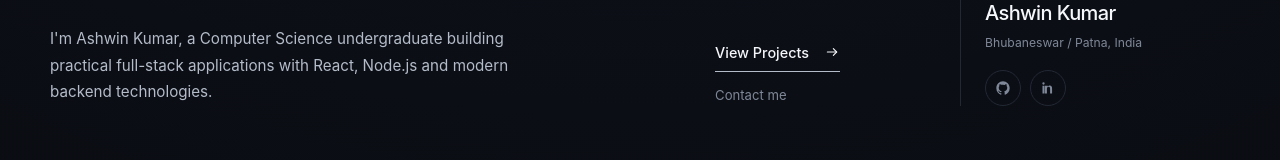
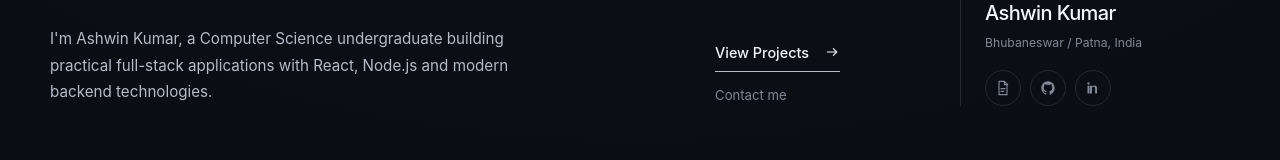
Before and after one commit to ashwinkumar928/developer-portfolio, a React (Vite) app: page / in a window 1280 px wide. Shown: the part 434-594 px from the top of the page. Built offline with nearby package versions, Linux system fonts and the light colour scheme.

Commit message:
Add CV link to portfolio

```diff
--- a/src/sections/Footer.jsx
+++ b/src/sections/Footer.jsx
@@ -24,14 +24,6 @@ function Footer() {
 
 
         <div className="footer-links">
-
-          <a
-            href="/Ashwin_Kumar_CV.pdf"
-            target="_blank"
-            rel="noreferrer"
-          >
-            CV
-          </a>
 
           <a
             href="https://github.com/ashwinkumar928"
--- a/src/sections/Hero.jsx
+++ b/src/sections/Hero.jsx
@@ -1,6 +1,25 @@
 import profileImage from "../assets/images/ashwin-profile.jpg";
 
 import "../styles/hero.css";
+
+function CvIcon() {
+  return (
+    <svg
+      viewBox="0 0 24 24"
+      fill="none"
+      stroke="currentColor"
+      strokeWidth="1.7"
+      strokeLinecap="round"
+      strokeLinejoin="round"
+      aria-hidden="true"
+    >
+      <path d="M6 2h8l4 4v16H6z" />
+      <path d="M14 2v5h5" />
+      <path d="M9 13h6" />
+      <path d="M9 17h4" />
+    </svg>
+  );
+}
 
 
 function GithubIcon() {
@@ -131,6 +150,16 @@ function Hero() {
             <div className="hero-profile-socials">
 
               <a
+                href="/Ashwin_Kumar_CV.pdf"
+                target="_blank"
+                rel="noreferrer"
+                aria-label="View Ashwin Kumar CV"
+                title="View CV"
+              >
+    <CvIcon />
+  </a>
+
+              <a
                 href="https://github.com/ashwinkumar928"
                 target="_blank"
                 rel="noreferrer"
```
